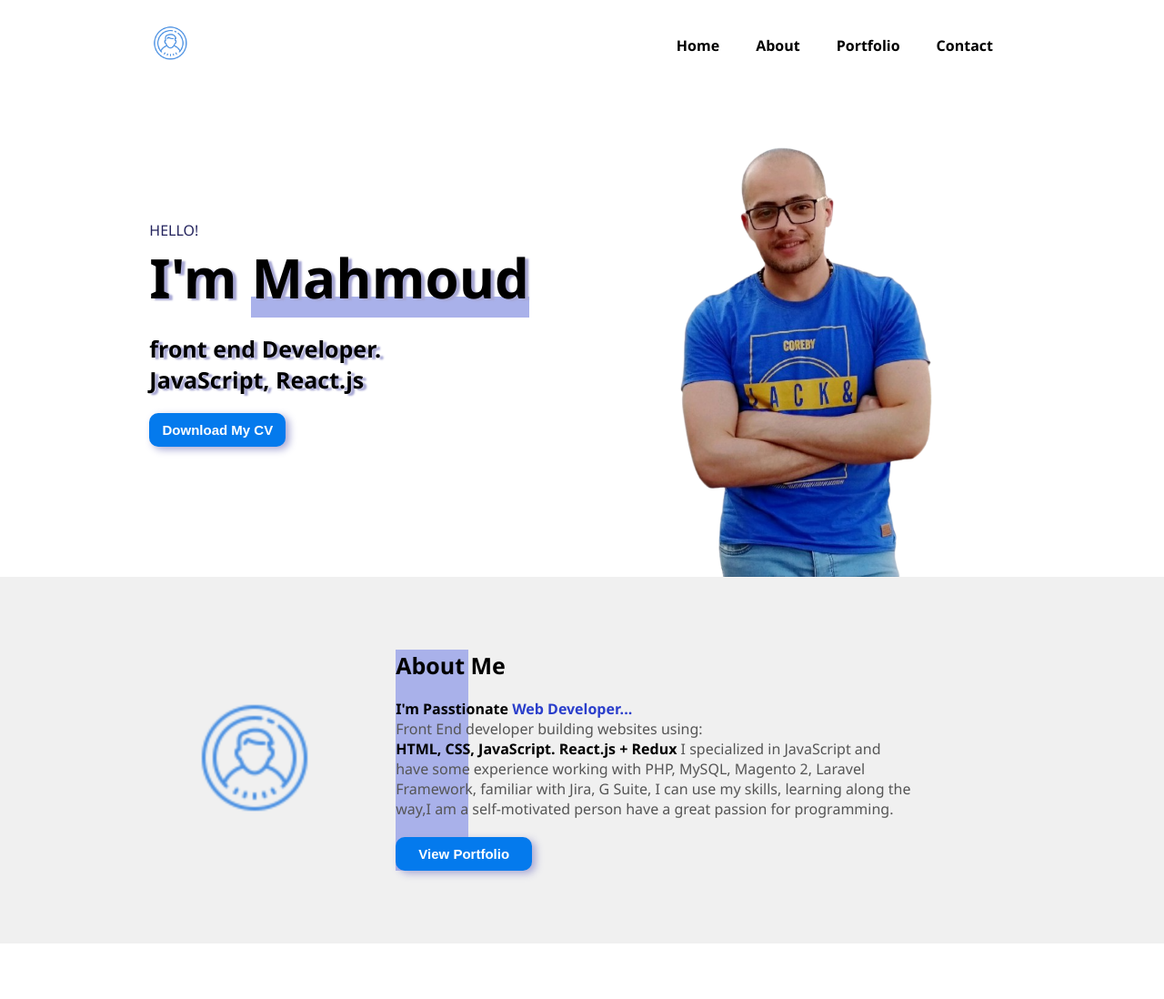
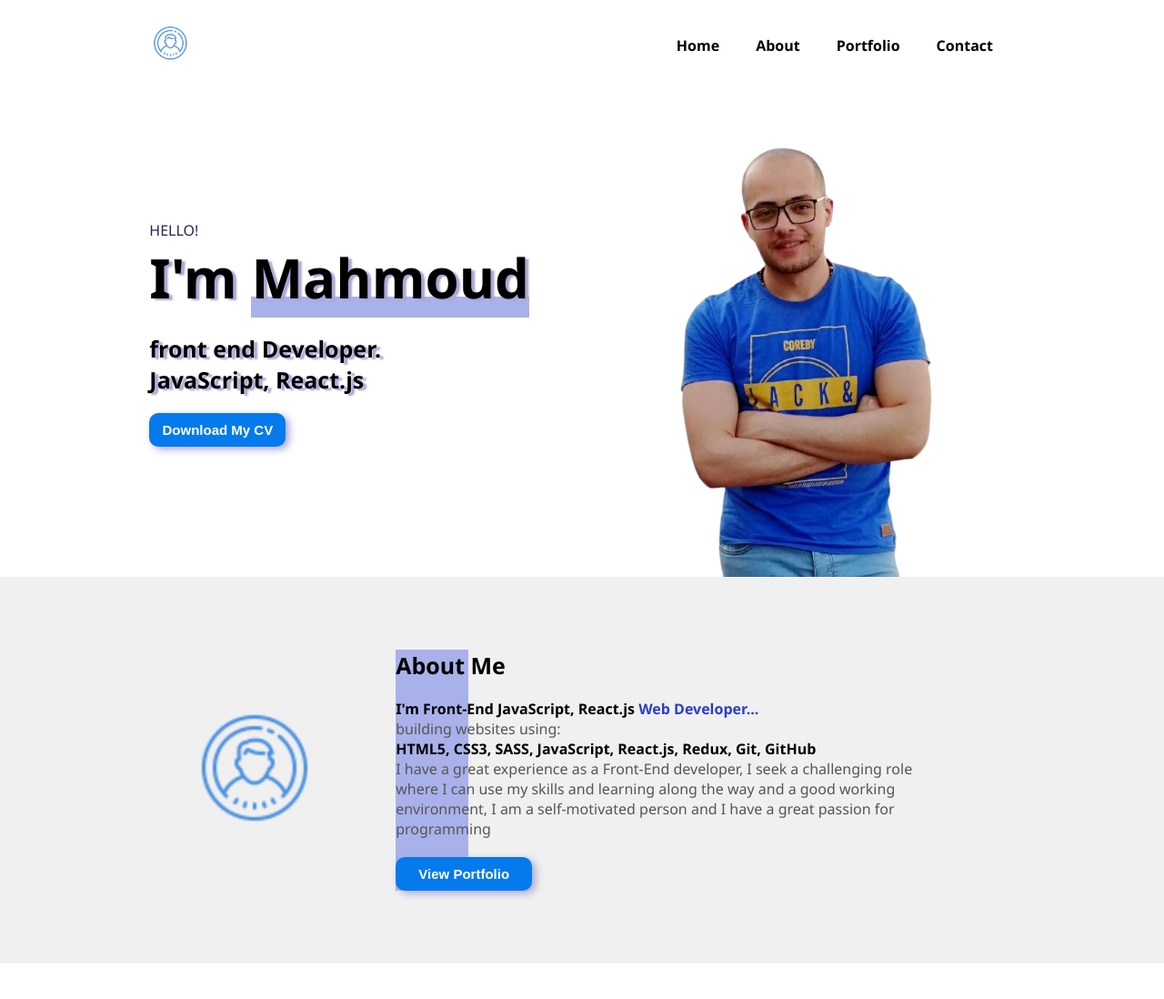
Before and after one commit to mahmoud-sayed/mahmoud-alsayed-portfolio, a plain HTML site: page index.html in a window 1280 px wide. Shown: the top 1098 px of the page at 91% size. Drawn offline with Linux system fonts and the light colour scheme.

Commit message:
Update index.html
updated about me section and added new pdf

```diff
--- a/index.html
+++ b/index.html
@@ -43,7 +43,7 @@
             <P>HELLO!</P>
             <h2>I'm <span>Mahmoud</span></h2>
             <h1>front end Developer.<br>JavaScript, React.js</h1>
-            <button type="submit" onclick="window.open('./files/Mahmoud_Alsayed_Alboraye.pdf')">Download My CV</button>
+            <button type="submit" onclick="window.open('./files/Mahmoud-Alboraye-CV.pdf')">Download My CV</button>
         </div>
         <div class="photo"><img src="images/mahmoud-removebg.png" alt="Mahmoud alsayed"></div>
     </header>
@@ -55,10 +55,13 @@
                 </div>
                 <div class="about-wrapper">
                     <h3>About Me</h3>
-                    <p><span>I'm Passtionate <span class="text-extra-color"> Web Developer...</span></span><br> Front End developer building websites using:<br><span>HTML, CSS, JavaScript. React.js + Redux</span> I specialized in JavaScript and have some
-                        experience working with PHP, MySQL, Magento 2, Laravel Framework, familiar with Jira, G Suite, I can use my skills, learning along the way,I am a self-motivated person have a great passion for programming.
+                    <p><span>I'm Front-End JavaScript, React.js<span class="text-extra-color"> Web Developer...</span></span><br> building websites using:<br><span>HTML5, CSS3, SASS, JavaScript, React.js, Redux, Git, GitHub</span><br>
+                        I have a great experience as a Front-End developer, I seek a challenging role where
+I can use my skills and learning along the way and a good working environment, I am a
+self-motivated person and I have a great passion for programming
+
                     </p>
-                    <!--<p><span>what I'm doing now?...</span><br> Practicing on creating web apps using React.js + Redux, learning PWA.</p>-->
+
                     <button onclick="location.href='#portfolio'">View Portfolio</button>
                 </div>
             </div>
```
